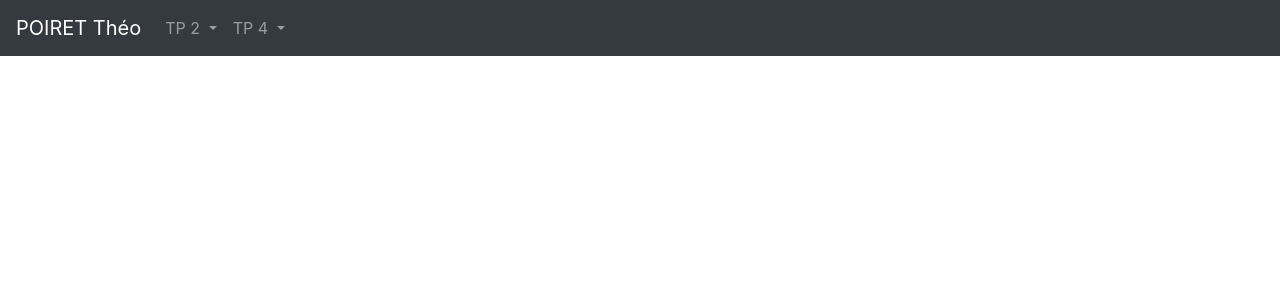
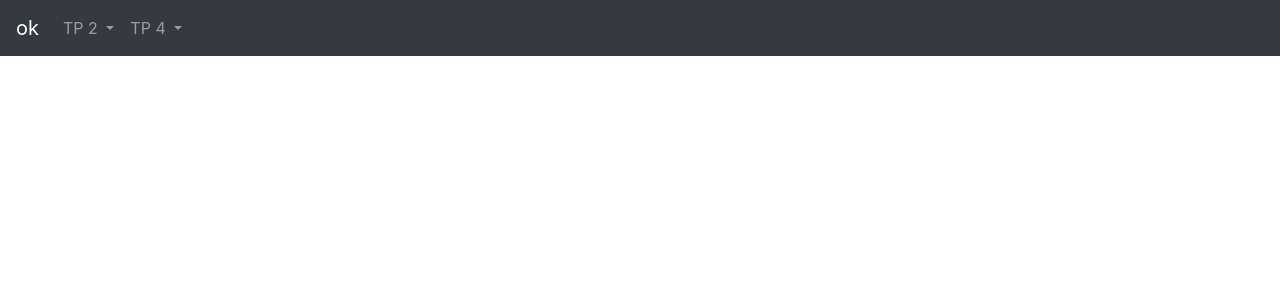
Before and after one commit to theopoiret/khjgf, a Symfony app: template templates/home.html.twig in a window 1280 px wide. Shown: the top 300 px of the page. Run offline with Twig, Linux system fonts and the light colour scheme; the template is opened without the code that fills it, so the values that code supplies are empty; some libraries are stand-ins or nearby versions.

Commit message:
modif entete

```diff
--- a/templates/home.html.twig
+++ b/templates/home.html.twig
@@ -12,7 +12,7 @@
     </head>
     <body>
     <nav class="navbar navbar-expand-lg navbar-dark bg-dark">
-        <a class="navbar-brand" href="#">POIRET Théo</a>
+        <a class="navbar-brand" href="#">ok</a>
         <button class="navbar-toggler" type="button" data-toggle="collapse" data-target="#navbarNavDropdown" aria-controls="navbarNavDropdown" aria-expanded="false" aria-label="Toggle navigation">
             <span class="navbar-toggler-icon"></span>
         </button>
```
